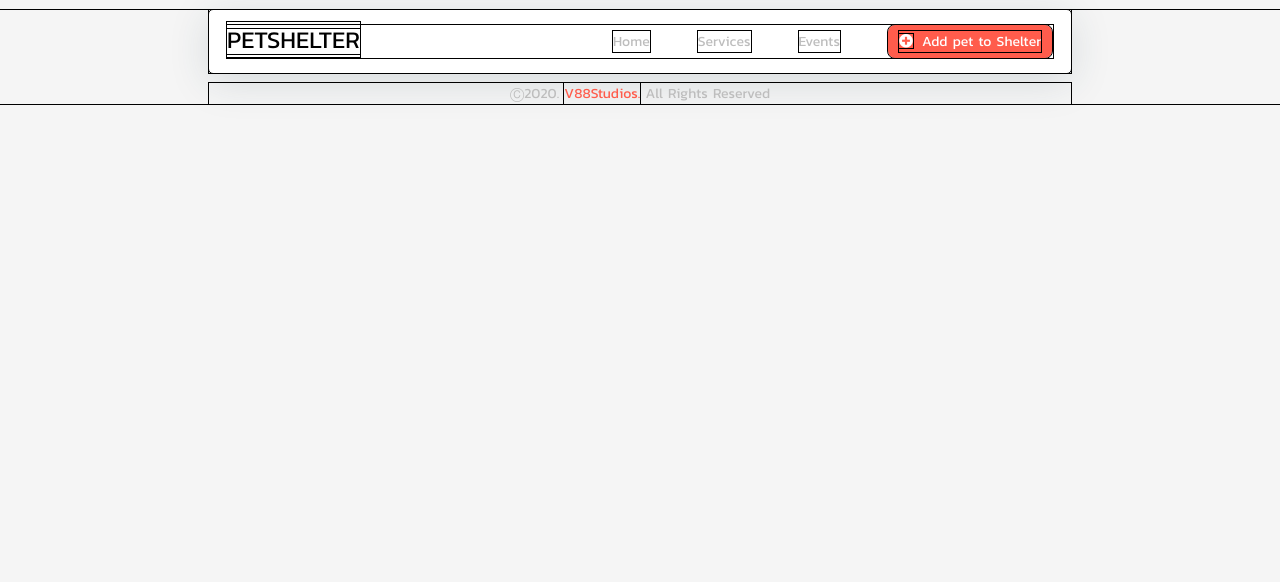
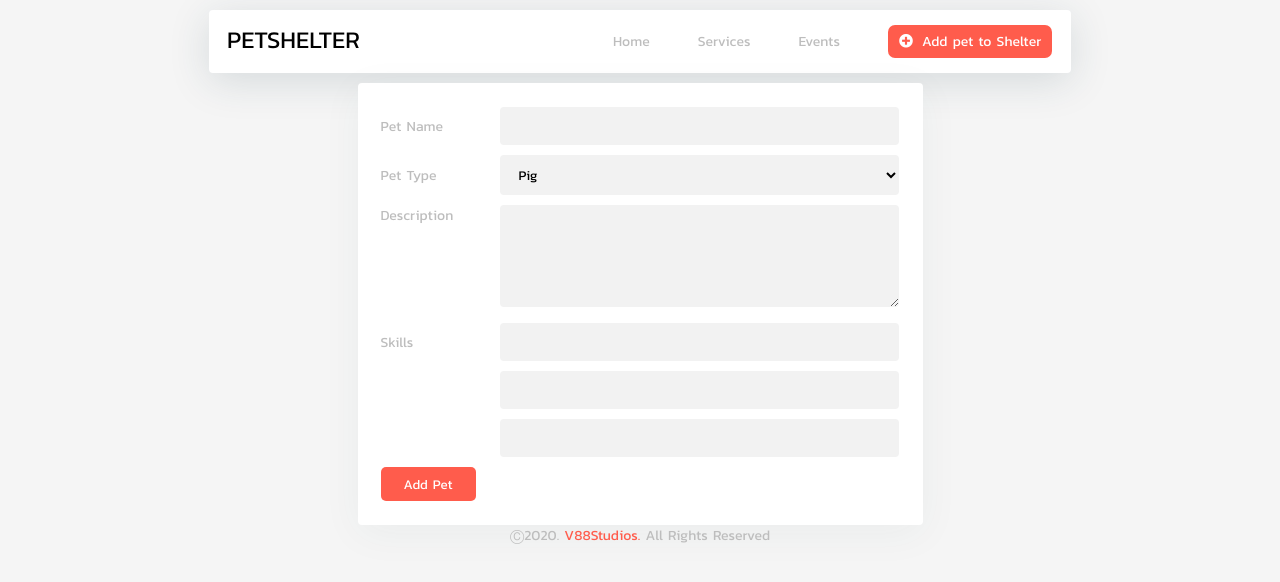
Before and after one commit to RenzLesterH/Pet_Shelter, a React (Create React App) app: page /add-pet in a window 1280 px wide. Shown: the top 582 px of the page. Built offline with nearby package versions, Linux system fonts and the light colour scheme.

Commit message:
Form Component and ass_pet page has been created.

```diff
--- /dev/null
+++ b/src/components/form.jsx
@@ -0,0 +1,38 @@
+import React, { Component } from 'react';
+
+class Form extends Component {
+    // state = {  }
+    render() {
+        return (
+            <section id="add_pet">
+                <form action="">
+                    <div>
+                        <label>Pet Name</label>
+                        <input id="pet_name_input" type="text" name="" />
+                    </div>
+                    <div>
+                       <label>Pet Type</label>
+                        <select id="pet_type_select">
+                            <option>Pig</option>
+                            <option>Dog</option>
+                            <option>Cat</option>
+                        </select>
+                    </div>
+                    <div>
+                        <label id="pet_desc_label">Description</label>
+                        <textarea name="" id="pet_desc_textarea"></textarea>
+                    </div>
+                    <div>
+                        <label>Skills</label>
+                        <input type="text" name="" id="skill_1" />
+                        <input type="text" class="pet_skills" name="" />
+                        <input type="text" class="pet_skills" name="" />
+                    </div>
+                    <input type="submit" value="Add Pet" />
+                </form>
+            </section>
+        );
+    }
+}
+
+export default Form;
--- a/src/components/stylesheets/styles.scss
+++ b/src/components/stylesheets/styles.scss
@@ -4,7 +4,7 @@
 }
 
 * {
-    outline: 1px solid black;
+    // outline: 1px solid black;
     padding: 0px;
     margin: 0px;
     font-family: header_font;
@@ -14,7 +14,7 @@ body {
     background-color: #F5F5F5;
 }
 
-header, section#pet_shelter_banner, main, footer{
+header, section, main, footer{
     width: 862px;
     margin: 0px auto;
 }
@@ -175,6 +175,69 @@ main {
     }
 }
 
+section#add_pet{
+    form{
+        width: 519px;
+        margin: auto;
+        font-size: 14px;
+        font-weight: 400;
+        line-height: 21px;
+        letter-spacing: 0em;
+        padding: 24px 23px;
+        background: #FFFFFF;
+        box-shadow: 0px 8px 40px rgba(34, 69, 82, 0.05);
+        border-radius: 4px;
+        div{
+            .pet_form_inputs{
+                margin-left: 200px;
+            }
+            input[type=text], select, textarea{
+                padding: 9px 14px;
+                background-color: #F2F2F2;
+                border-radius: 4px;
+                border: none;
+                margin-bottom: 10px;
+
+            }
+            label{
+                color: #BDBDBD;
+            }
+            label#pet_desc_label{
+                vertical-align: top;
+            }
+            #pet_name_input{
+                margin-left: 57px;
+                width: 371px;
+            }
+            #pet_type_select{
+                margin-left: 64px;
+                width: 399px;
+            }
+
+            #pet_desc_textarea{
+                margin-left: 47px;
+                width: 371px;
+                height: 84px;
+            }
+            #skill_1{
+                margin-left: 87px;
+                width: 371px;
+            }
+            .pet_skills{
+                margin-left: 119px;
+                width: 371px;
+            }
+        }
+        input[type=submit]{
+            background-color: #FF5C4C;
+            color: white;
+            padding: 7px 23px;
+            border: none;
+            border-radius: 5px;
+        }
+    }
+}
+
 /*Footer component css*/
 footer {
     margin: 0px auto;
--- a/src/pages/add_pet.js
+++ b/src/pages/add_pet.js
@@ -3,6 +3,7 @@ import React, { Component } from 'react';
 /* Components */
 import Navbar from "../components/navbar";
 import Footer from "../components/footer";
+import Form from "../components/form";
 
 class Add_pet extends Component {
     // state = {  }
@@ -10,6 +11,7 @@ class Add_pet extends Component {
         return (
             <React.Fragment>
                 <Navbar />
+                <Form />
                 <Footer />
             </React.Fragment>
         );
```
